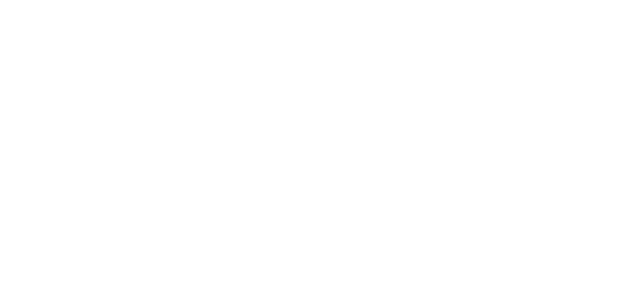
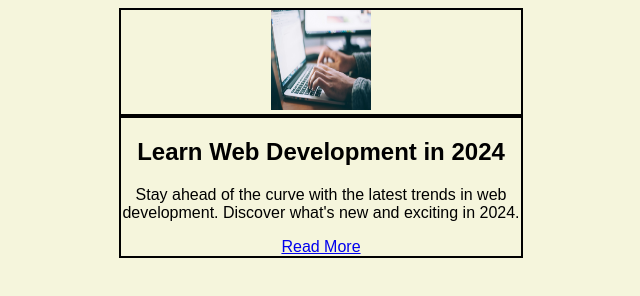
Before and after one commit to Mujtaba0536y/Web, a website: page blog_post.html in a window 1280 px wide. Shown: the whole page, without its empty margins (319-959 px from the left). Drawn offline with Linux system fonts and the light colour scheme.

Commit message:
Blog Post Card:Basic structure completed

```diff
--- a/blog_post.html
+++ b/blog_post.html
@@ -7,6 +7,13 @@
     <title>Blog Post Card</title>
 </head>
 <body>
-
+    <div class="blog-post-card">
+        <img class="post-img" src="assets/images/cover-photo.jpg" alt="blog_post">
+    </div>
+    <div class="post-content">
+        <h2 class="post-title">Learn Web Development in 2024</h2>
+        <p class="post-para">Stay ahead of the curve with the latest trends in web development. Discover what's new and exciting in 2024.</p>
+        <a class="read-more" href="#">Read More</a>
+    </div>
 </body>
 </html>
--- a/css/blog_post.css
+++ b/css/blog_post.css
@@ -0,0 +1,29 @@
+body{
+    background-color: beige;
+    font-family: sans-serif;
+}
+
+.post-img{
+    width: 100px;
+    height: 100px;
+}
+
+.blog-post-card {
+    display: block;
+    text-align: center;
+    margin-left: auto;
+    margin-right: auto;
+    border: 2px solid black;
+    width: 400px;
+    height: auto;
+}
+
+.post-content{
+    display: block;
+    text-align: center;
+    margin-left: auto;
+    margin-right: auto;
+    border: 2px solid black;
+    width: 400px;
+    height: auto;
+}
```
Also changed, not shown: assets/images/cover-photo.jpg (added).
